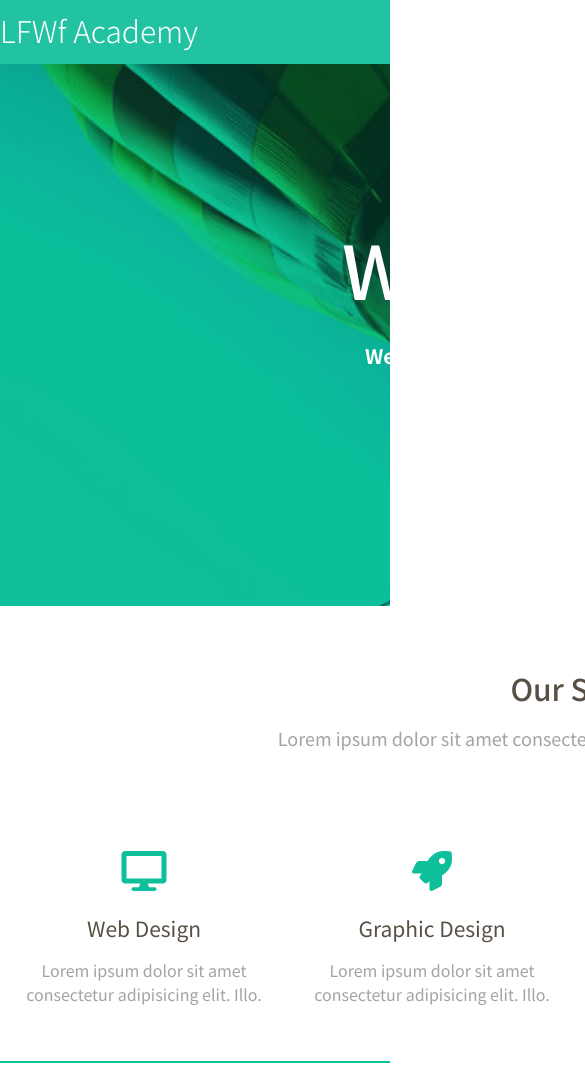
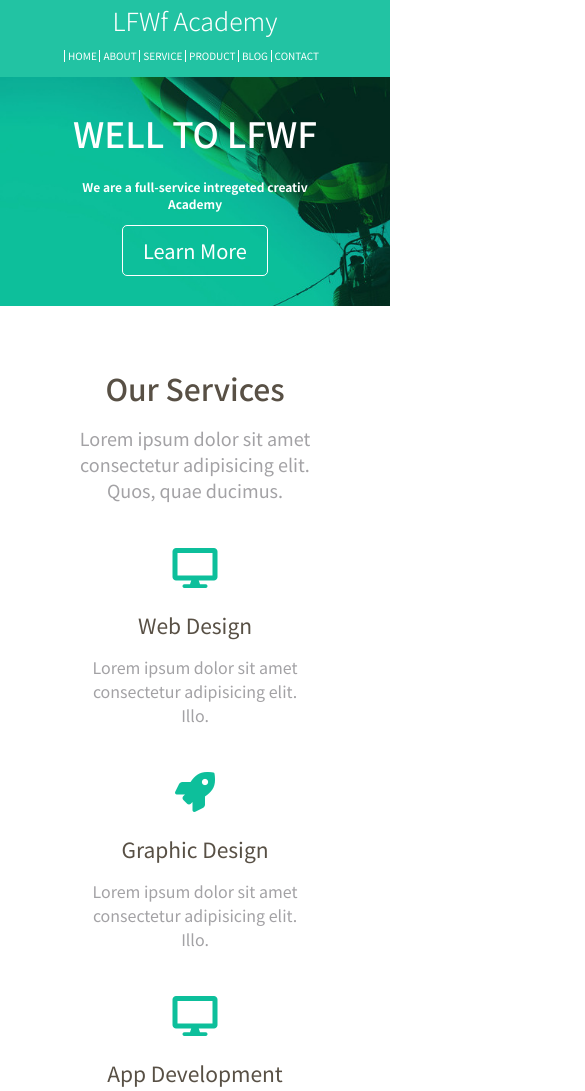
Before and after one commit to Rakibss/class21, a plain HTML site: page index.html in a window 390 px wide. Shown: the top 1091 px of the page, 585 px wide, since content can reach past the window. Drawn offline with Linux system fonts and the light colour scheme.

Commit message:
Update style.css
responsive

```diff
--- a/style.css
+++ b/style.css
@@ -196,3 +196,138 @@ body,h1,h2,h3,h4,h5{
 .footer-bottom p{
     color: #fff;
 }
+/* responsive */
+
+@media all and (max-width:1400px) {
+    .fixd-wieth {
+        width: 1200px;
+        padding:0 20px;
+        box-sizing: border-box;
+    }
+}
+@media all and (max-width:1200px) {
+    .fixd-wieth {
+        width: 1024px;
+    }
+}
+@media all and (max-width:1024px) {
+    .fixd-wieth {
+        width: 992px;
+    }
+    .left-text-div p {
+        font-size: 14px;
+    }
+    .service-item {
+        width: 50%;
+        margin-bottom: 15px;
+    }
+}
+@media all and (max-width:992px) {
+    .fixd-wieth {
+        width: 860px;
+    }
+    .banner-section {
+        padding: 90px 0;
+    }
+    .banner-section h1 {
+        font-size: 65px;
+    }
+    .banner-section p {
+        font-size: 18px;
+        margin-bottom: 25px;
+    }
+    .left-img-div {
+        width: 100%;
+        margin-bottom: 12px;
+    }
+    .left-text-div {
+        width: 100%;
+    }
+}
+@media all and (max-width:860px) {
+    .fixd-wieth {
+        width: 776px;
+    }
+    .right-menu ul {
+        text-align: center;
+    }
+    .right-menu {
+        width: 100%;
+    }
+    .left-logo {
+        width: 100%;
+        text-align: center;
+    }
+    .left-logo h2 {
+        line-height: 40px;
+    }
+}
+@media all and (max-width:776px) {
+    .fixd-wieth {
+        width: 570px;
+    }
+    .right-menu ul li a {
+        font-size: 14px;
+        padding: 0 10px;
+    }
+    .right-menu ul li {
+        line-height: 35px;
+    }
+    .left-logo h2 a {
+        font-size: 25px;
+    }
+    .service-item {
+        width: 100%;
+    }
+    .contact-item p {
+        font-size: 14px;
+    }
+    .banner-section h1 {
+        font-size: 50px;
+    }
+    .banner-section p {
+        font-size: 14px;
+    }
+    .banner-section {
+        padding: 40px 0;
+    }
+}
+@media all and (max-width:570px) {
+    .fixd-wieth {
+        width: 400px;
+    }
+    .contact-item {
+        width: 100%;
+    }
+    .banner-section {
+        padding: 30px 0;
+    }
+    .right-menu ul li a {
+        font-size: 12px;
+        padding: 0 5px;
+    }
+    .service-head p {
+        margin-bottom: 10px;
+    }
+}
+@media all and (max-width:570px) {
+    .fixd-wieth {
+        width: 300px;
+    }
+    .right-menu ul li a {
+        font-size: 10px;
+        padding: 0px 3px;
+        border-left: 1px solid #fff;
+    }
+    .right-menu ul li {
+        line-height: 12px;
+        padding-bottom: 15px;
+    }
+    .banner-section h1 {
+        font-size: 35px;
+    }
+    .banner-section p {
+        font-size: 12px;
+        margin-bottom: 13px;
+    }
+}
```
